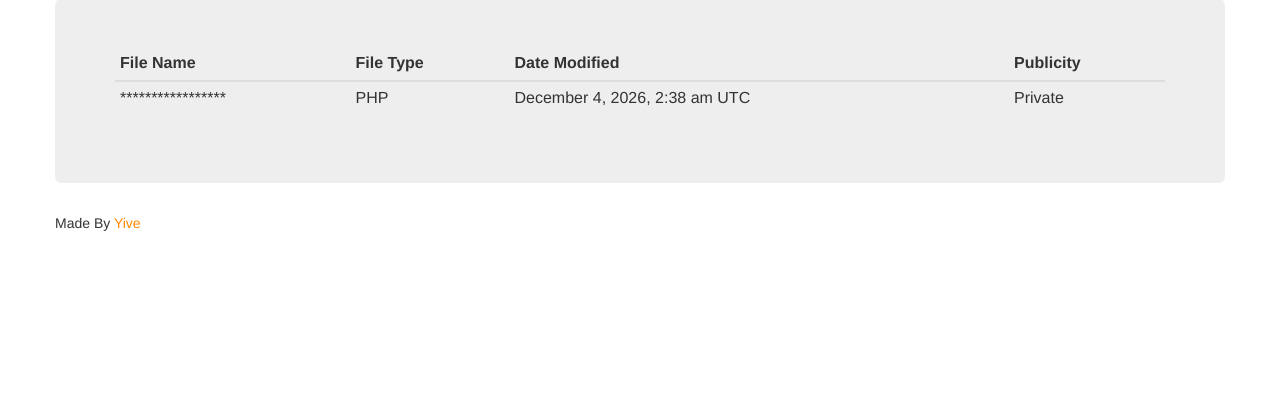
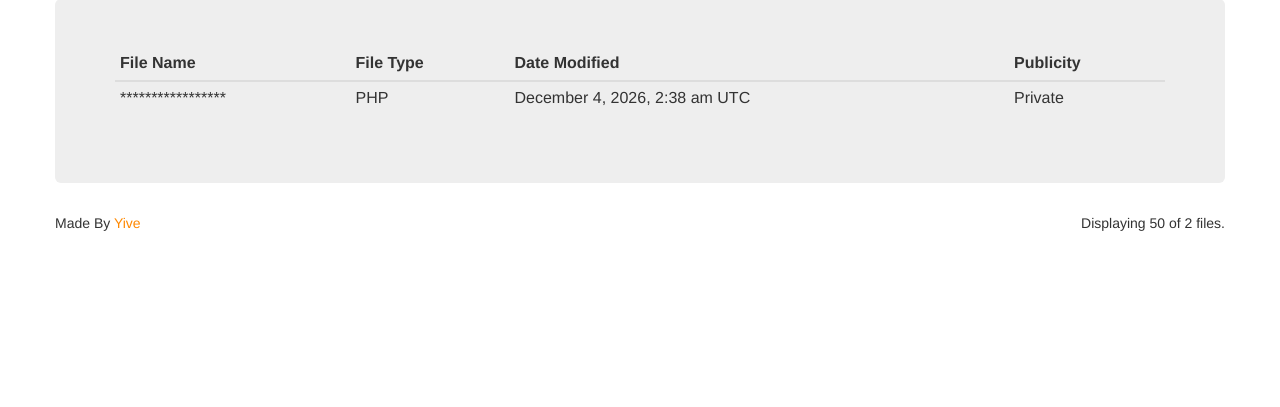
Before and after one commit to Yive/Simple-ShareX-File-Website, a PHP site: page / in a window 1280 px wide. Shown: the part 71-478 px from the top of the page. Run offline with PHP 8.4, Linux system fonts and the light colour scheme; some libraries are stand-ins or nearby versions.

Commit message:
Added File Counter

```diff
--- a/index.php
+++ b/index.php
@@ -2,6 +2,7 @@
 # fileTypes contains an array of file types, simply just put a // or # infront of each file type you don't want to display in that file.
    require 'includes/config.php';
    require 'includes/fileTypes.php';
+   $count = new FilesystemIterator(__DIR__, FilesystemIterator::SKIP_DOTS);
 ?>
 <body>
 <?php
@@ -26,7 +27,7 @@ include 'includes/navbar.php';
             </table>
          </div>
          <div class="footer">
-            <p><!-- Please don't remove my URL, it's the least you can do for me. -->Made By <a href="https://twitter.com/ItsYive" target="_blank">Yive</a></p>
+            <p><!-- Please don't remove my URL, it's the least you can do for me. -->Made By <a href="https://twitter.com/ItsYive" target="_blank">Yive</a><span class="pull-right">Displaying <?php echo $max_displayed.' of '.number_format(iterator_count($count)).' files.';?></p>
          </div>
       </div>
    </div>
```
